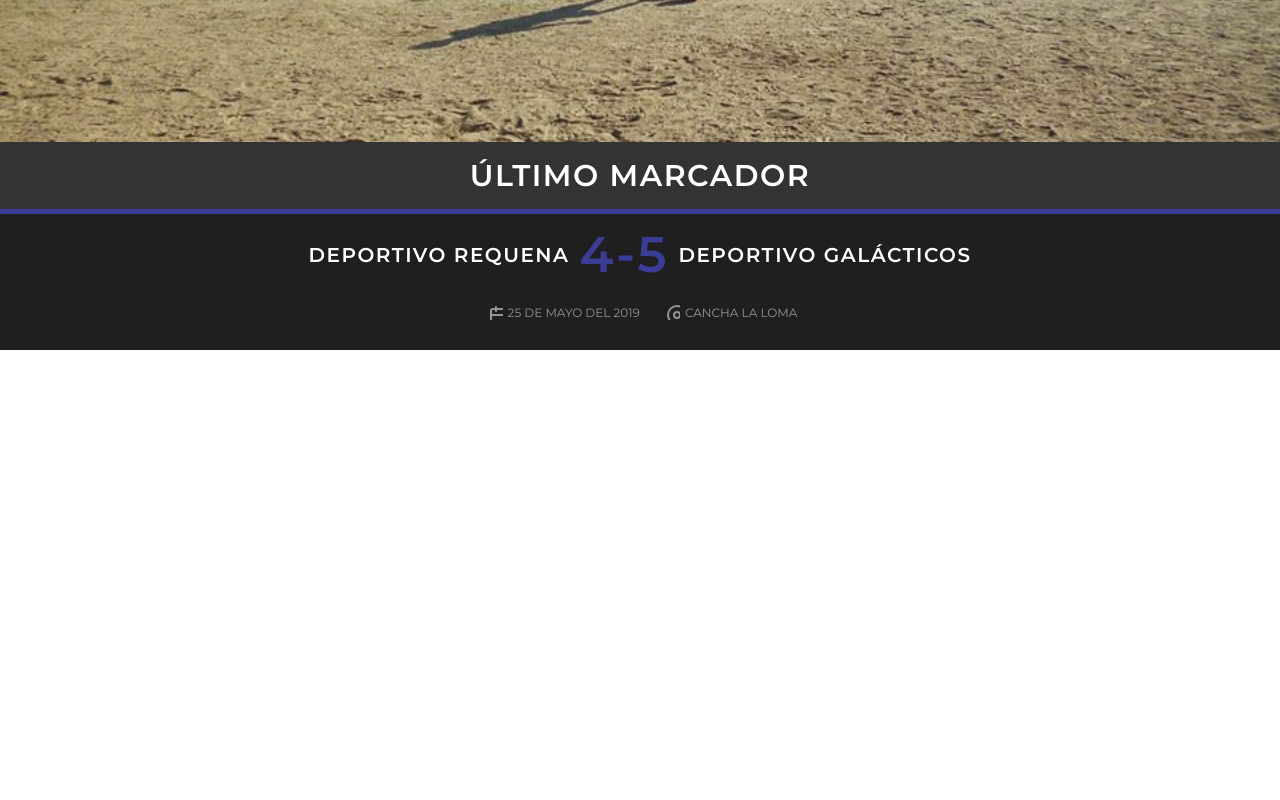
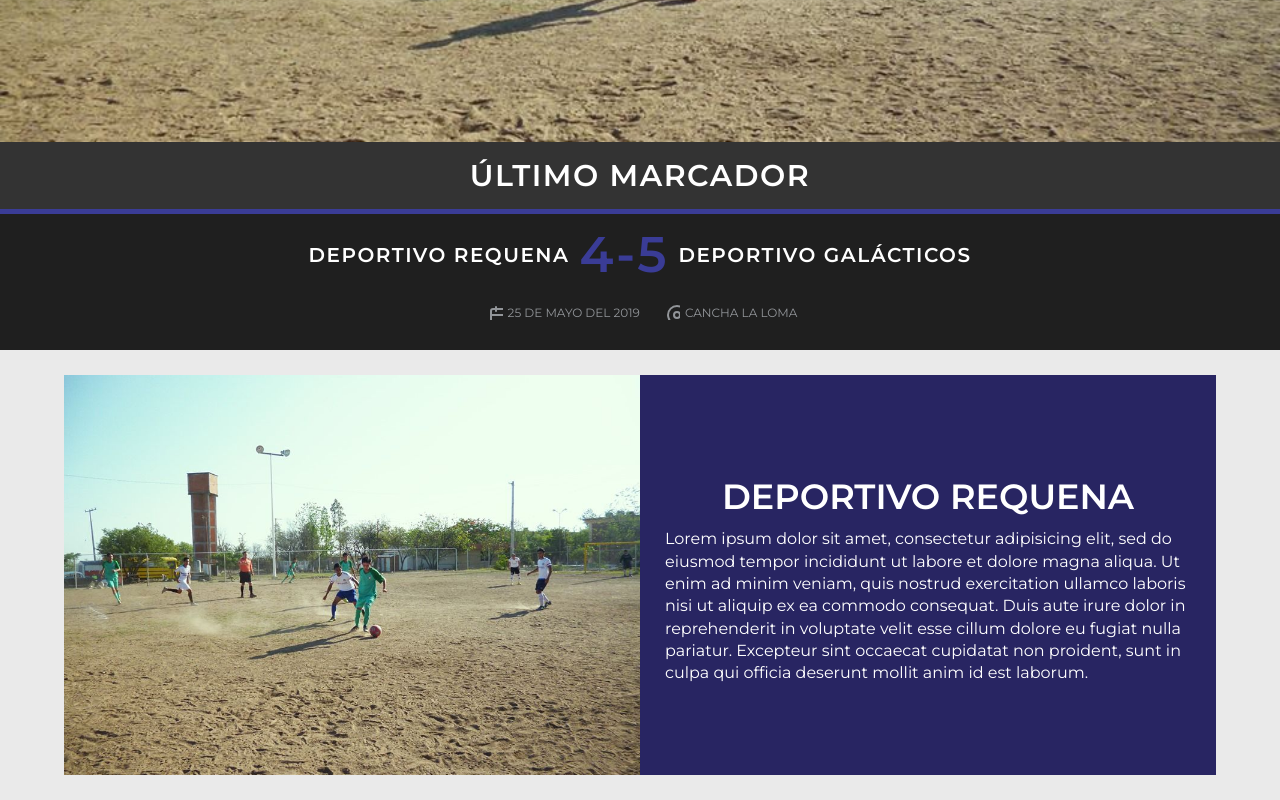
Before and after one commit to requenahdz/deportivorequena, a plain HTML site: page index.html in a window 1280 px wide. Shown: the part 516-1316 px from the top of the page. Before the commit the page ends 1218 px from the top, so only its background shows below. Drawn offline with Linux system fonts and the light colour scheme.

Commit message:
Add files via upload

```diff
--- a/index.html
+++ b/index.html
@@ -11,7 +11,7 @@
 </head>
 <body>
 
-  <header class="menu">
+  <header class="ds_menu">
     <div class="primeraLinea">
       <div class="container">
         <div class="imagen">
@@ -19,7 +19,7 @@
           <div class="logo"></div>
         </div>
         <div class="enlaces">
-            <a href="#"><i data-icono="twitter"></i></a>
+          <a href="#"><i data-icono="twitter"></i></a>
           <a href="#"><i data-icono="facebook"></i></a>
           <a href="#"><i data-icono="search"></i></a>
           <a href="#"><i data-icono="lock" ></i></a>
@@ -41,10 +41,10 @@
       </div>
     </div>
   </header>
-  <section class="slider">
+  <section class="ds_slider">
     <div class="imagenes">
       <div class="imagen activo" style="background-image:url('img/bg1.jpg')"></div>
-        <div class="imagen" style="background-image:url('img/bg2.jpg')"></div>
+      <div class="imagen" style="background-image:url('img/bg2.jpg')"></div>
     </div>
     <div class="controles">
       <div class="izquierda"></div>
@@ -52,7 +52,7 @@
     </div>
 
   </section>
-  <section class="ultimoMarcador">
+  <section class="ds_ultimoMarcador">
     <div class="titulo">ÚLTIMO  MARCADOR</div>
     <div class="marcador">
       <div class="superior">
@@ -66,11 +66,28 @@
       </div>
     </div>
   </section>
+  <section class="ds_bienvenidos">
+    <div class="container">
+      <div class="slider">
+        <div class="imagenes">
+          <div class="imagen activo" style="background-image:url('img/bg1.jpg')"></div>
+          <div class="imagen" style="background-image:url('img/bg1.jpg')"></div>
+        </div>
+        <div class="steps"></div>
+      </div>
+      <div class="textos">
+        <div class="titulo">DEPORTIVO REQUENA</div>
+        <div class="descripcion">
+          Lorem ipsum dolor sit amet, consectetur adipisicing elit, sed do eiusmod tempor incididunt ut labore et dolore magna aliqua. Ut enim ad minim veniam, quis nostrud exercitation ullamco laboris nisi ut aliquip ex ea commodo consequat. Duis aute irure dolor in reprehenderit in voluptate velit esse cillum dolore eu fugiat nulla pariatur. Excepteur sint occaecat cupidatat non proident, sunt in culpa qui officia deserunt mollit anim id est laborum.
+        </div>
+      </div>
+    </div>
+  </section>
   <script src="jquery/jquery-3.3.1.min.js"></script>
   <script>
 
   $('.bars').click(function(){
-      $(this).parent().toggleClass('activo');
+    $(this).parent().toggleClass('activo');
   });
 </script>
 </body>
--- a/style.scss
+++ b/style.scss
@@ -3,7 +3,7 @@
 
 
 
-.menu{
+.ds_menu{
   .primeraLinea{
     background-color: #1f1f1f;
     .container{
@@ -187,7 +187,7 @@
     }
   }
 }
-.slider{
+.ds_slider{
   .imagenes{
     position: relative;
     height: 70vh;
@@ -203,7 +203,7 @@
     }
   }
 }
-.ultimoMarcador{
+.ds_ultimoMarcador{
   .titulo{
     width: 100%;
     padding: 15px 10px;
@@ -268,3 +268,57 @@
     }
   }
 }
+.ds_bienvenidos{
+  padding: 25px 0px;
+      background-color: #eaeaea;
+  .container{
+    @include container;
+    @include flex(row,nowrap,stretch);
+    .slider{
+      width: 50%;;
+      .imagenes{
+        min-height: 400px;
+        position: relative;
+        .imagen {
+          position: absolute;
+          @include imagen('',cover);
+          width: 100%;
+          height: 100%;
+          opacity: 0;
+          &.activo{
+            opacity: 1;
+          }
+        }
+      }
+    }
+    .textos{
+      width: 50%;
+      background-color: #282562;
+      padding: 25px;
+      @include flex(column);
+      .titulo,.descripcion{
+        color:#fff;
+      }
+      .titulo{
+        font-size: 35px;
+        font-weight: 600;
+        text-align: center;
+        padding: 10px;
+      }
+      .descripcion{
+        font-size: 16px;
+        text-align: left;
+        line-height: 1.4;
+      }
+    }
+  }
+  @include  tablet{
+    .container{
+      @include flex(column,);
+      .slider,.textos{
+        width: 100%;
+      }
+
+    }
+  };
+}
```
Also changed, not shown: style.min.css.
